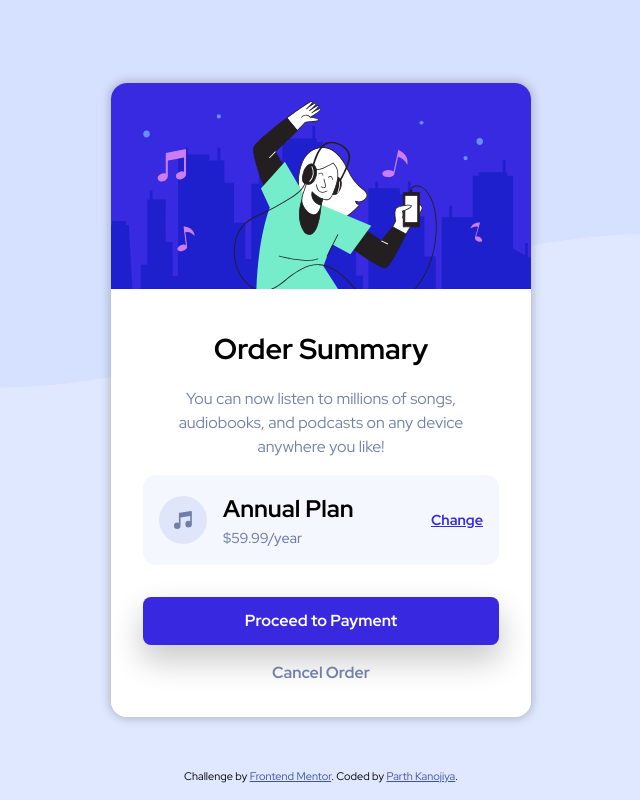
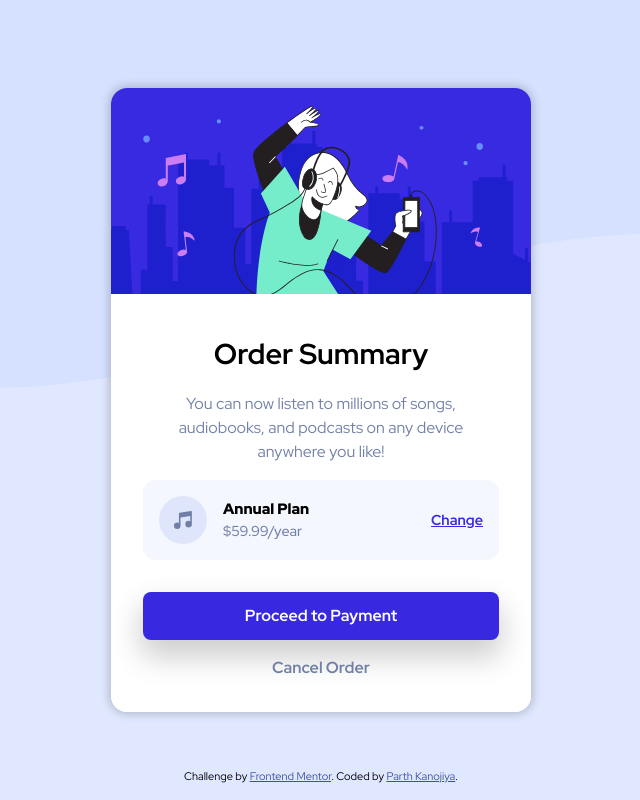
Before and after one commit to ParthKanojiya/Order-summary-component, a plain HTML site: page index.html in a window 1280 px wide. Shown: the whole page, without its empty margins (319-959 px from the left). Drawn offline with Linux system fonts and the light colour scheme.

Commit message:
Update style.css

```diff
--- a/style.css
+++ b/style.css
@@ -114,7 +114,7 @@ body {
     flex: 1;
 }
 
-.price h3 {
+.price h2 {
     font-size: 15px;
     font-weight: var(--font-900);
 }
```
